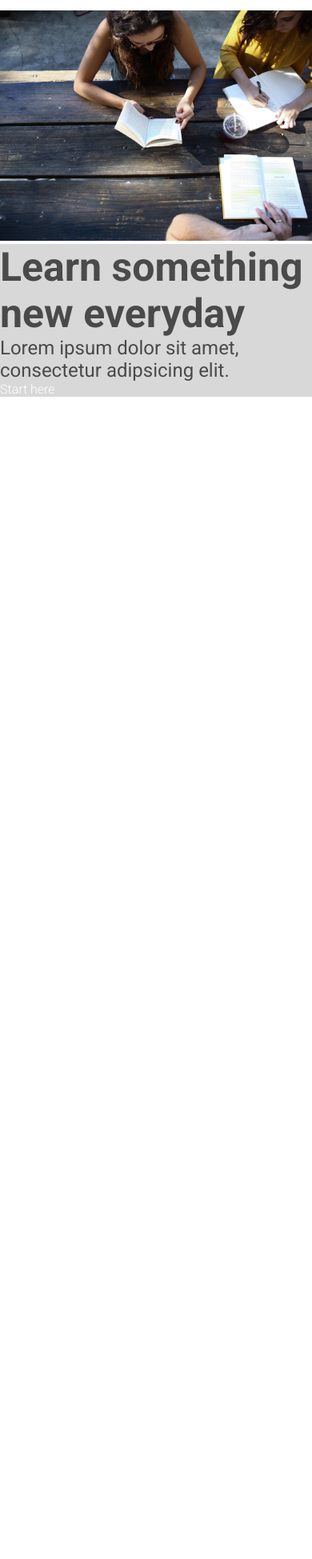
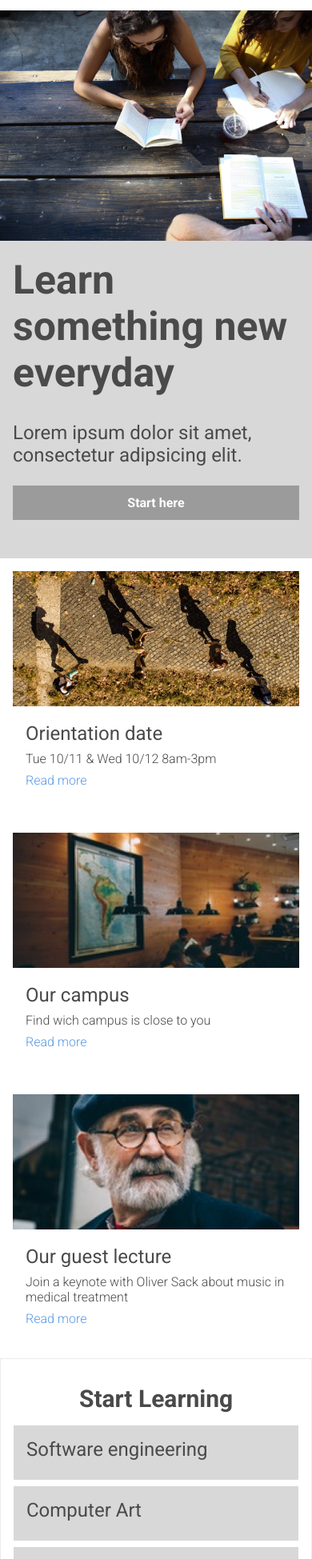
Before and after one commit to marioabel96/ColmarAcademy, a plain HTML site: page index.html in a window 390 px wide. Shown: the part 51-2000 px from the top of the page at 80% size. Before the commit the page ends 844 px from the top, so only its background shows below. Drawn offline with Linux system fonts and the light colour scheme.

Commit message:
mobile version

```diff
--- a/index.html
+++ b/index.html
@@ -13,6 +13,7 @@
 <body>
 
     <div class="fullsite">
+
         <header>
                 <div class="logo">
                     <img src="./resources/images/ic-logo.svg" alt="Logo">
@@ -193,20 +194,22 @@
         </main>
 
         <footer>
-        <p>@20015 Colmar Academy. All Rights Reserverd</p>
+            <p>@ 2016 Colmar Academy. All Rights Reserverd</p>
             <p>Terms    Privacy</p>
         </footer>
+
     </div>
 
     <div class="mobile">
         <header>
             <img src="./resources/images/ic-logo.svg" alt="logo">
             <img src="./resources/images/ic-on-campus.svg" alt="campus">
+
             <img src="./resources/images/ic-online.svg" alt="online">
             <img src="./resources/images/ic-login.svg" alt="login">
         </header>
 
-    <div class="mobilebanner"></div>
+        <div class="mobilebanner">
             <div class="mbi">
                 <img src="./resources/images/banner.jpg" alt="">
             </div>
@@ -219,7 +222,79 @@
             </div>
         </div>
 
+        <!-- Info-->
+        <div class="intro2 first">
+            <div class="minibox">
+                <div class="miniimag">
+                    <img src="./resources/images/information-orientation-mobile.jpg" alt="">
+                </div>
+                <div class="miniinfo">
+                    <h3>Orientation date</h3>
+                    <p>Tue 10/11 & Wed 10/12 8am-3pm</p>
+                    <p class="readmore">Read more</p>
+                </div>
+            </div>
+            <div class="minibox">
+                <div class="miniimag">
+                    <img src="./resources/images/information-campus-mobile.jpg" alt="">
+                </div>
+                <div class="miniinfo">
+                    <h3>Our campus</h3>
+                    <p>Find wich campus is close to you</p>
+                    <p class="readmore">Read more</p>
+                </div>
+            </div>
+            <div class="minibox highlight">
+                <div class="miniimag">
+                    <img src="./resources/images/information-guest-lecture-mobile.jpg" alt="">
+                </div>
+                <div class="miniinfo">
+                    <h3>Our guest lecture</h3>
+                    <p>Join a keynote with Oliver Sack about music in medical treatment</p>
+                    <p class="readmore">Read more</p>
+                </div>
+            </div>
+        </div>
+
+        <!--Start-->
+        <div class="start">
+            <h2>Start Learning</h2>
+
+            <div class="course">
+                <h3>Software engineering</h3>
+            </div>
+            <div class="course">
+                <h3>Computer Art</h3>
+            </div>
+            <div class="course">
+                <h3>Design</h3>
+            </div>
+            <div class="course">
+                <h3>Data</h3>
+            </div>
+            <div class="course">
+                <h3>Business</h3>
+            </div>
+            <div class="course">
+                <h3>Marketing</h3>
+            </div>
+        </div>
+
+        <!--Thesis-->
+        <div class="thesis">
+            <h2>Thesis exhibit</h2>
+            <div class="thesiscontent">
+                <div class="vid">
+                    <video  controls src="./resources/videos/thesis.mp4"></video>
+                </div>
+            </div>
+        </div>
+
+        <footer>
+            <p>@ 2016 Colmar Academy. All Rights Reserverd</p>
+        </footer>
 
     </div>
+
 </body>
 </html>
--- a/resources/css/style.css
+++ b/resources/css/style.css
@@ -281,6 +281,7 @@ footer{
     display: none;
 }
 
+
 }
 @media only screen and (max-width: 480px){
     .fullsite{
@@ -291,15 +292,34 @@ footer{
         padding: 0;
     }
 
+    /* Learn Something*/
     .mbi img{
         max-width:100%;
     }
 
     .mobilecontent{
         background-color: rgb(216, 216, 216);
+        padding: 16px;
     }
+
+    .mobilecontent h1{
+        margin-bottom: 32px;
+    }
+
+    .mobilebanner{
+        background-color: rgb(216, 216, 216) ;
+    }
+
     a{
         text-decoration: none;
+    }
+    .button{
+        text-align: center;
+        background-color: rgb(155, 155, 155);
+        font-weight: bold;
+        padding: 12px;
+        margin-top: 24px;
+        margin-bottom: 32px;
     }
 
     a:visited{
@@ -310,4 +330,62 @@ a:visited{
         color: white;
     }
 
+    /*info part*/
+    .minibox{
+        padding: 16px;
     }
+
+    .miniimag img{
+        width: 100%;
+    }
+
+    .miniinfo{
+        padding: 16px;
+    }
+
+    .miniinfo h3, p{
+        margin-bottom: 8px;
+    }
+    .readmore{
+        color: rgb(87, 152, 228);
+    }
+
+
+    /*start learning*/
+    .start{
+        border: rgba(155, 155, 155, .2) solid 1px;
+        padding: 32px 16px ;
+    }
+
+    .start h2{
+        text-align: center;
+        margin-bottom: 16px;
+    }
+
+    .course{
+        background-color: rgb(216, 216, 216) ;
+        padding: 16px 16px 24px;
+        margin-bottom: 8px;
+    }
+
+    /*thesis exhibit*/
+    .thesis{
+        padding: 32px 0px 24px;
+        text-align: center;
+    }
+
+    .thesis h2{
+        margin-bottom: 16px;
+    }
+
+    video{
+        max-width: 100%;
+    }
+
+
+    /* footer */
+    footer{
+        padding: 16px;
+    }
+
+}
```
Lines whose indentation alone changed are shown as unchanged.
